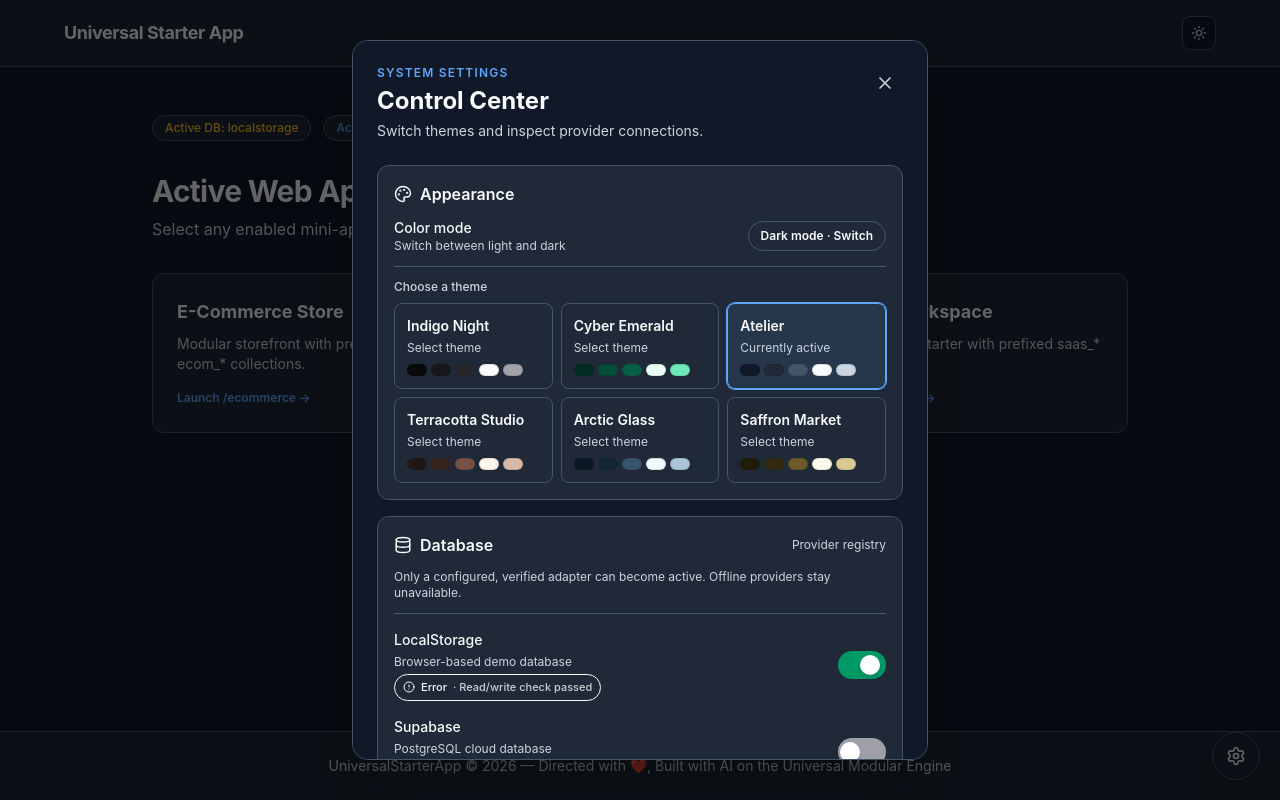
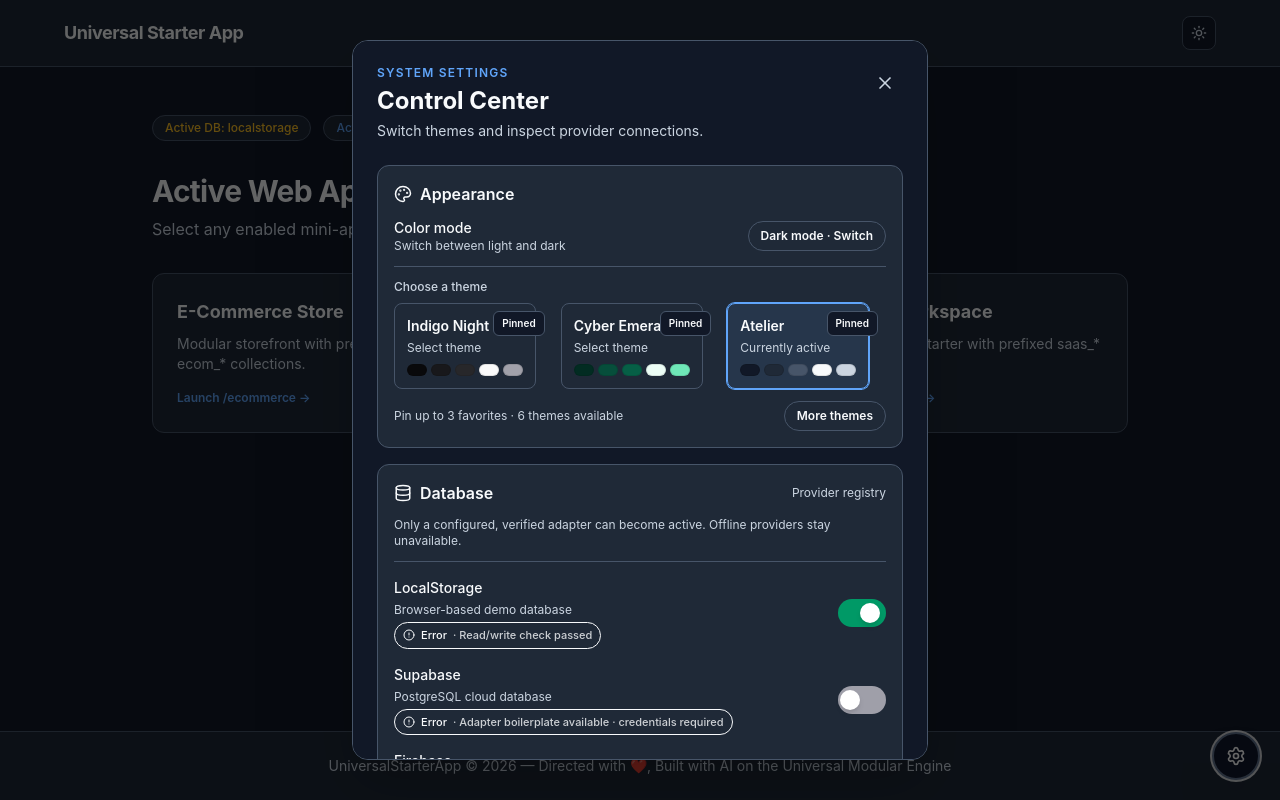
Before and after one commit to DebrajLogic/Universal-Starter-App, a Next.js app: page / in a window 1280 px wide. Both pictures are taken after a click on the button 1236 px from the left and 756 px from the top of the page. Built offline with nearby package versions, Linux system fonts and the light colour scheme.

Commit message:
Add app-scoped delete all data and featured theme controls

```diff
--- a/src/shared/control-center/ControlCenter.tsx
+++ b/src/shared/control-center/ControlCenter.tsx
@@ -12,22 +12,23 @@ import { auth } from '@/AUTH/auth/auth_switch';
 import { useThemeMode } from '@/shared/themes/ThemeProvider';
 import { AUTH_PROVIDERS, DATABASE_PROVIDERS, type ProviderDefinition } from './provider_registry';
 
-type Status = 'connected' | 'connecting' | 'offline' | 'error';
+type Status = 'connected' | 'connecting' | 'available' | 'offline' | 'error';
 type StatusEntry = { state: Status; detail: string };
 
 function StatusBadge({ status, detail }: StatusEntry) {
   const styles: Record<Status, string> = {
     connected: 'border-emerald-500/40 bg-emerald-500/10 text-emerald-600 dark:text-emerald-300',
     connecting: 'border-blue-500/40 bg-blue-500/10 text-blue-600 dark:text-blue-300',
+    available: 'border-sky-500/40 bg-sky-500/10 text-sky-600 dark:text-sky-300',
     offline: 'border-zinc-500/40 bg-zinc-500/10 text-zinc-500',
     error: 'border-red-500/40 bg-red-500/10 text-red-600 dark:text-red-300',
   };
   return (
     <span className={`inline-flex items-center gap-1.5 rounded-full border px-2 py-1 text-[11px] font-medium ${styles[status]}`}>
       {status === 'connecting' ? <LoaderCircle size={12} className="animate-spin" /> :
-       status === 'connected' ? <CheckCircle2 size={12} /> :
+       status === 'connected' || status === 'available' ? <CheckCircle2 size={12} /> :
        status === 'offline' ? <WifiOff size={12} /> : <AlertCircle size={12} />}
-      {status === 'connecting' ? 'Connecting…' : status === 'connected' ? 'Connected' : status === 'offline' ? 'Offline' : 'Error'}
+      {status === 'connecting' ? 'Connecting…' : status === 'connected' ? 'Connected' : status === 'available' ? 'Available' : status === 'offline' ? 'Offline' : 'Error'}
       <span className="opacity-80">· {detail}</span>
     </span>
   );
@@ -64,10 +65,13 @@ export function ControlCenter() {
   const [user, setUser] = useState<AuthUser | null>(null);
   const [busy, setBusy] = useState(false);
   const [message, setMessage] = useState('');
+  const [errorMessage, setErrorMessage] = useState('');
+  const [showAllThemes, setShowAllThemes] = useState(false);
+  const [pinnedThemes, setPinnedThemes] = useState<string[]>([theme.name, ...themes.filter(item => item.name !== theme.name).slice(0, 2).map(item => item.name)]);
   const [statuses, setStatuses] = useState<Record<string, StatusEntry>>(() => {
     const initial: Record<string, StatusEntry> = {};
     for (const provider of DATABASE_PROVIDERS) initial[`db:${provider.id}`] = {
-      state: provider.readiness === 'ready' ? 'connected' : 'offline',
+      state: provider.readiness === 'ready' ? 'connected' : provider.readiness === 'available' ? 'available' : 'offline',
       detail: provider.statusLabel,
     };
     for (const provider of AUTH_PROVIDERS) initial[`auth:${provider.id}`] = {
@@ -76,6 +80,10 @@ export function ControlCenter() {
     };
     return initial;
   });
+
+  useEffect(() => { const saved = window.localStorage.getItem('usa_pinned_themes'); if (saved) { try { const parsed = JSON.parse(saved); if (Array.isArray(parsed)) setPinnedThemes(parsed.filter((name): name is string => typeof name === 'string' && themes.some(item => item.name === name)).slice(0, 3)); } catch { /* keep defaults */ } } }, [themes]);
+
+  function togglePinnedTheme(name: string) { setPinnedThemes(current => { const next = current.includes(name) ? current.filter(item => item !== name) : current.length < 3 ? [...current, name] : current; window.localStorage.setItem('usa_pinned_themes', JSON.stringify(next)); return next; }); }
 
   async function refreshStatus() {
     try {
@@ -129,14 +137,11 @@ export function ControlCenter() {
     }
   }
 
-  function resetDemoDatabase() {
-    if (!window.confirm('Delete this app’s LocalStorage database records from this browser? This cannot be undone.')) return;
-    let removed = 0;
-    for (let index = window.localStorage.length - 1; index >= 0; index -= 1) {
-      const key = window.localStorage.key(index);
-      if (key?.startsWith('app_db_')) { window.localStorage.removeItem(key); removed += 1; }
-    }
-    setMessage(`Reset complete. Removed ${removed} database collection(s). Theme and local accounts were left untouched.`);
+  function deleteAllAppData() {
+    if (!window.confirm('Delete ALL Universal Starter App data from this browser? This removes app database records, local accounts, sessions, cart and saved preferences. Other websites’ data is not touched. This cannot be undone.')) return;
+    const prefixes = ['app_db_', 'usa_', 'ecom_']; const keys: string[] = [];
+    for (let i = 0; i < window.localStorage.length; i += 1) { const key = window.localStorage.key(i); if (key && prefixes.some(prefix => key.startsWith(prefix))) keys.push(key); }
+    keys.forEach(key => window.localStorage.removeItem(key)); setMessage(`Deleted ${keys.length} app data item(s). Other websites’ data was left untouched.`); setErrorMessage('');
   }
 
   const renderProviders = (kind: 'db' | 'auth', providers: ProviderDefinition[]) => providers.map(provider => (
@@ -149,7 +154,7 @@ export function ControlCenter() {
   return (
     <>
       <button type="button" onClick={() => { setIsOpen(true); void refreshStatus(); }}
-        className="fixed bottom-5 right-5 z-40 flex h-12 w-12 items-center justify-center rounded-full border border-color_3 bg-color_2 text-color_4 shadow-xl transition hover:scale-105 hover:border-color_6"
+        className="fixed bottom-5 right-5 z-40 flex h-12 w-12 items-center justify-center rounded-full border-2 border-slate-500 bg-slate-900 text-white shadow-2xl ring-2 ring-white/80 transition hover:scale-105 hover:bg-slate-800"
         aria-label="Open Control Center" title="Control Center"><Settings size={20} /></button>
       {isOpen && (
         <div className="fixed inset-0 z-50 flex items-end justify-center bg-black/60 p-0 sm:items-center sm:p-5"
@@ -172,21 +177,21 @@ export function ControlCenter() {
                 </div>
                 <p className="mb-2 mt-3 text-xs font-medium text-color_5">Choose a theme</p>
                 <div className="grid grid-cols-1 gap-2 sm:grid-cols-3">
-                  {themes.map(item => <button key={item.name} type="button" onClick={() => setTheme(item.name)}
+                  {(showAllThemes ? [...themes].sort((a,b) => Number(pinnedThemes.includes(b.name))-Number(pinnedThemes.includes(a.name))) : [...themes].filter(item => pinnedThemes.includes(item.name))).map(item => <div key={item.name} className="relative"><button type="button" onClick={() => setTheme(item.name)}
                     aria-pressed={theme.name === item.name}
                     className={`rounded-lg border p-3 text-left transition ${theme.name === item.name ? 'border-color_6 bg-color_6/10 ring-1 ring-color_6' : 'border-color_3 hover:border-color_6'}`}>
                     <span className="block text-sm font-semibold">{item.name}</span>
                     <span className="mt-1 block text-xs text-color_5">{theme.name === item.name ? 'Currently active' : 'Select theme'}</span>
                     <span className="mt-2 flex gap-1">{Object.values(item[mode]).slice(0, 5).map((color, index) => <i key={index} className="h-3 w-5 rounded-full border border-black/10" style={{ backgroundColor: color }} />)}</span>
-                  </button>)}
+                  </button><button type="button" onClick={() => togglePinnedTheme(item.name)} className="absolute right-2 top-2 rounded-md border border-color_3 bg-color_1 px-2 py-1 text-[10px] font-semibold">{pinnedThemes.includes(item.name) ? 'Pinned' : 'Pin'}</button></div>)}
                 </div>
+                <div className="mt-3 flex items-center justify-between gap-3"><p className="text-xs text-color_5">Pin up to 3 favorites · {themes.length} themes available</p><button type="button" onClick={() => setShowAllThemes(value => !value)} className="rounded-full border border-color_3 px-3 py-1.5 text-xs font-semibold">{showAllThemes ? 'Show featured' : 'More themes'}</button></div>
               </div>
 
               <div className="rounded-xl border border-color_3 bg-color_2 p-4">
                 <div className="mb-3 flex items-center gap-2"><Database size={18} /><h3 className="font-semibold">Database</h3><span className="ml-auto text-xs text-color_5">Provider registry</span></div>
                 <p className="mb-3 text-xs text-color_5">Only a configured, verified adapter can become active. Offline providers stay unavailable.</p>
                 <div className="space-y-4 border-t border-color_3 pt-4">{renderProviders('db', DATABASE_PROVIDERS)}</div>
-                <button type="button" onClick={resetDemoDatabase} className="mt-4 inline-flex items-center gap-2 rounded-lg border border-red-500/40 px-3 py-2 text-sm font-medium text-red-500 transition hover:bg-red-500/10"><Trash2 size={15} /> Reset demo database</button>
               </div>
 
               <div className="rounded-xl border border-color_3 bg-color_2 p-4">
@@ -200,8 +205,10 @@ export function ControlCenter() {
                 </div>
               </div>
             </div>
-            <div className="mt-4 flex items-start gap-2 rounded-lg bg-color_2 p-3 text-xs text-color_5"><CircleHelp size={16} className="mt-0.5 shrink-0" /><p>Provider lists come from the central registry. Add a provider there when its adapter is ready. A provider marked Offline has not passed a connection check and cannot be selected as active.</p></div>
+            <div className="mt-4 flex items-start gap-2 rounded-lg bg-color_2 p-3 text-xs text-color_5"><CircleHelp size={16} className="mt-0.5 shrink-0" /><p>Available means adapter code is present. Connected means its check passed. Offline means it is not configured or reachable. Provider activation remains controlled by the provider switchboard.</p></div>
+            {errorMessage && <div role="alert" className="mt-3 rounded-lg border border-red-500/50 bg-red-500/10 p-3 text-sm text-red-700 dark:text-red-300"><b>Provider error</b><p className="mt-1 break-words">{errorMessage}</p></div>}
             {message && <p role="status" className="mt-3 rounded-lg border border-color_3 p-3 text-sm text-color_5">{message}</p>}
+            <div className="mt-5 rounded-xl border-2 border-red-500/60 bg-red-500/5 p-4"><div className="flex items-start gap-3"><Trash2 size={18} className="mt-0.5 shrink-0 text-red-600"/><div className="min-w-0 flex-1"><h3 className="font-semibold text-red-700 dark:text-red-300">Delete all app data</h3><p className="mt-1 text-xs text-color_5">Removes this app’s LocalStorage database, local accounts, sessions, cart and saved preferences. Other websites’ data is not touched.</p><button type="button" onClick={deleteAllAppData} className="mt-3 rounded-lg border border-red-500/60 bg-red-600 px-3 py-2 text-sm font-semibold text-white hover:bg-red-700">Delete all data</button></div></div></div>
           </section>
         </div>
       )}
```
